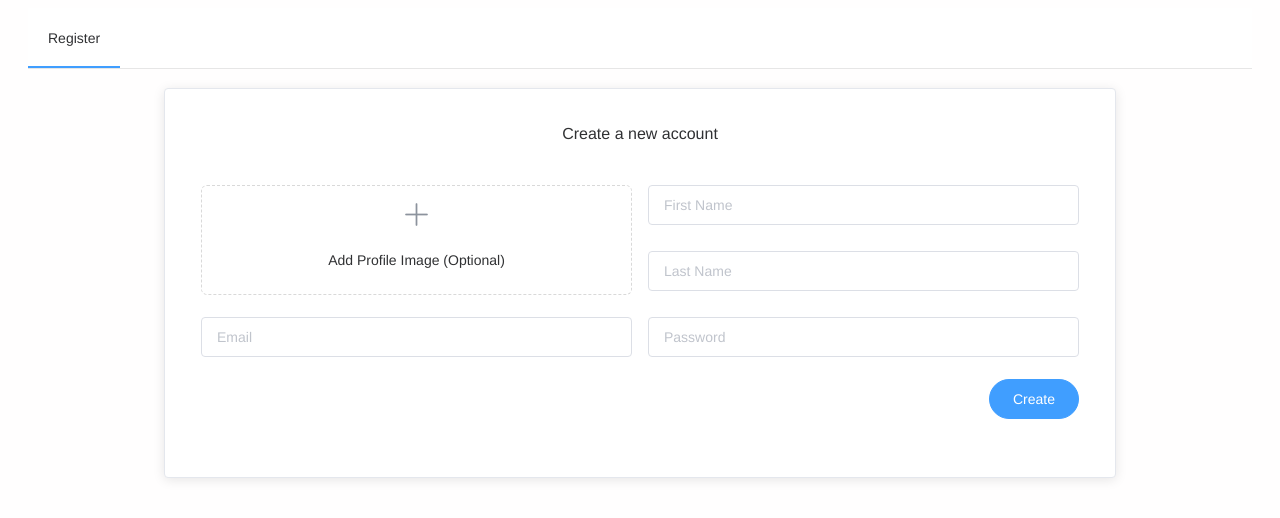
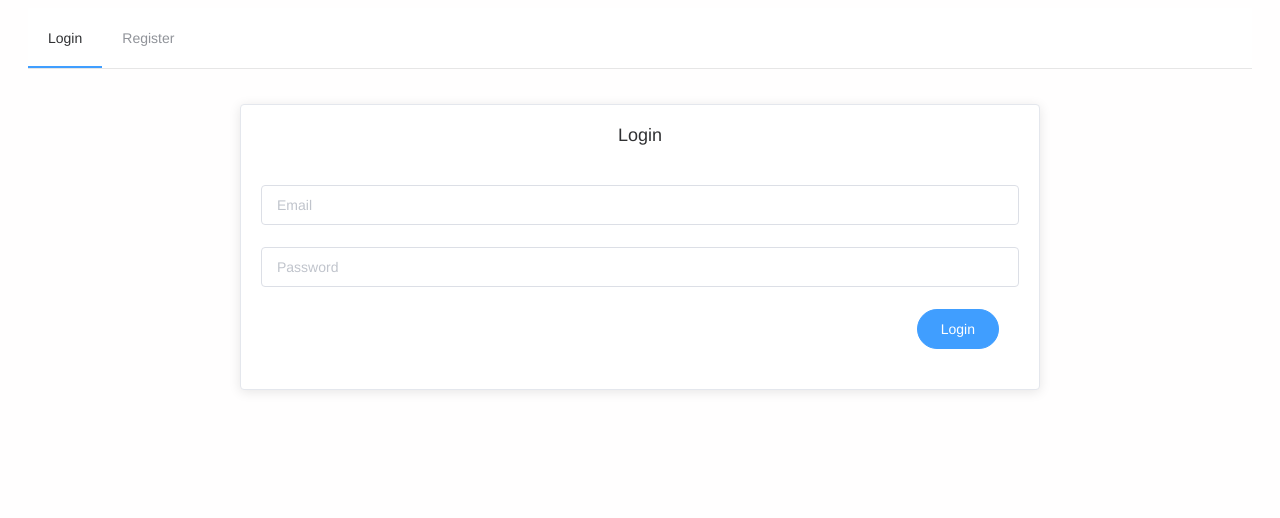
Before and after one commit to bitlii/SENG365-Assignment-2, a Vue app: page / in a window 1280 px wide. Shown: the top 518 px of the page. Built offline with nearby package versions, Linux system fonts and the light colour scheme.

Commit message:
Setting up connection with backend and registration endpoint.

```diff
--- /dev/null
+++ b/src/Api.js
@@ -0,0 +1,15 @@
+import axios from 'axios';
+
+const SERVER_URL = "http://localhost:4941/api/v1";
+
+const instance = axios.create({
+    baseURL: SERVER_URL,
+});
+
+export default {
+    // Users
+    register: (firstName, lastName, email, password) => instance.post("/users/register", {firstName, lastName, email, password}),
+
+    login: (email, password) => instance.post("/users/login", {email, password}),
+
+}
--- a/src/App.vue
+++ b/src/App.vue
@@ -1,8 +1,9 @@
 <template>
   <el-container>
     <el-header>
-      <el-menu mode="horizontal">
-        <el-menu-item>Register</el-menu-item>
+      <el-menu class="el-menu-demo" theme="dark" mode="horizontal" :default-active="activeNavIndex" :router="true">
+        <el-menu-item index="1" :route="'/'">Login</el-menu-item>
+        <el-menu-item index="2" :route="'/register'">Register</el-menu-item>
       </el-menu>
     </el-header>
 
@@ -13,6 +14,16 @@
 </template>
 
 <script>
+export default {
+  name: "App",
+
+  data: function() {
+    return {
+      activeNavIndex: "1",
+    }
+  }
+
+}
 
 </script>
 
--- /dev/null
+++ b/src/components/Login.vue
@@ -0,0 +1,99 @@
+<template>
+  <div id="container">
+
+    <el-card>
+      <el-form :model="loginForm" id="form-container" ref="loginForm">
+        <el-header id="form-header">
+          Login
+        </el-header>
+
+        <el-form-item id="email">
+          <el-input v-model="loginForm.email" placeholder="Email" type="email"></el-input>
+        </el-form-item>
+        <el-form-item id="password">
+          <el-input v-model="loginForm.password" placeholder="Password" type="password" show-password></el-input>
+        </el-form-item>
+
+        <el-footer id="login-button">
+          <el-button type="primary" @click="login()" round>Login</el-button>
+        </el-footer>
+
+      </el-form>
+    </el-card>
+
+  </div>
+</template>
+
+<script>
+import api from "../Api";
+
+export default {
+  name: "Login",
+
+  data: function() {
+    return {
+      loginForm: {
+        email: "",
+        password: "",
+      },
+    }
+  },
+
+  methods: {
+    login: function() {
+      api.login(this.loginForm.email, this.loginForm.password)
+          .then((res) => {
+            alert(res.toString()); //todo: receive response and set headers.
+          })
+          .catch((error) => {
+            if (error.response.status === 400) {
+              this.$message.error(error.response.statusText);
+            }
+          });
+    }
+  }
+
+
+}
+</script>
+
+<style scoped>
+  #container {
+    min-width: 400px;
+    max-width: 800px;
+    padding: 1em;
+    margin: auto;
+  }
+
+  #form-container {
+    display: grid;
+    grid-template-columns: 1fr;
+    grid-template-rows: repeat(4, auto);
+    grid-column-gap: 1em;
+  }
+
+  #form-header {
+    grid-row: 1;
+    grid-column: 1;
+
+    text-align: center;
+    font-size: 18px;
+  }
+
+  #email {
+    grid-row: 2;
+    grid-column: 1;
+
+  }
+
+  #password {
+    grid-row: 3;
+    grid-column: 1;
+
+  }
+
+  #login-button {
+    text-align: right;
+  }
+
+</style>
--- a/src/components/Register.vue
+++ b/src/components/Register.vue
@@ -1,7 +1,6 @@
 <template>
    <el-card class="container">
       <el-form :model="registerForm" id="form-container" ref="registerForm" :rules="formRules">
-
         <el-header id="form-header">
           Create a new account
         </el-header>
@@ -43,6 +42,8 @@
 </template>
 
 <script>
+import api from "../Api";
+
 export default {
   name: "Register",
 
@@ -95,7 +96,15 @@ export default {
     onRegister: function(form) {
       this.$refs[form].validate((isValid) => {
         if (isValid) {
-          alert("it works");
+          api.register(this.registerForm.firstName, this.registerForm.lastName, this.registerForm.email, this.registerForm.password)
+              .then(() => {
+                alert("yea");
+              })
+              .catch((error) => {
+                if (error.response.status === 400) {
+                  this.$message.error(error.response.statusText);
+                }
+              });
         }
         else {
           return false;
@@ -128,6 +137,7 @@ export default {
     grid-column: 1/3;
 
     text-align: center;
+    font-size: 18px;
   }
 
   #image-uploader {
```
Also changed, not shown: src/main.js (+6 -1 lines).
